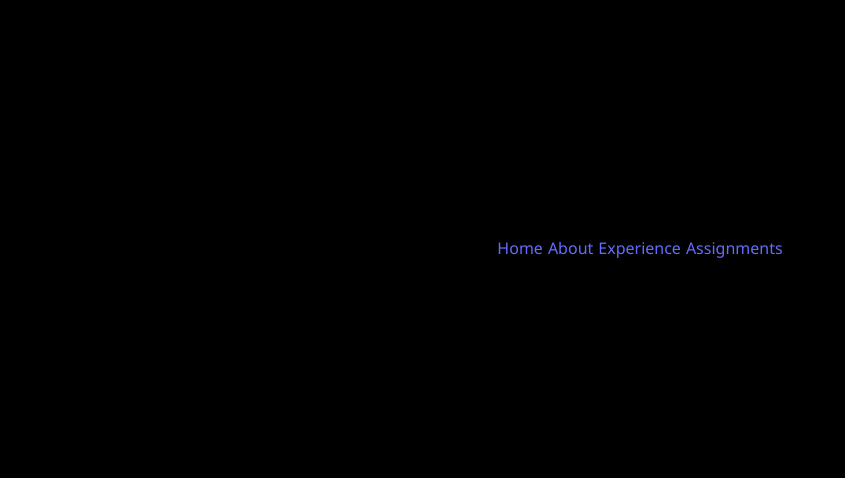
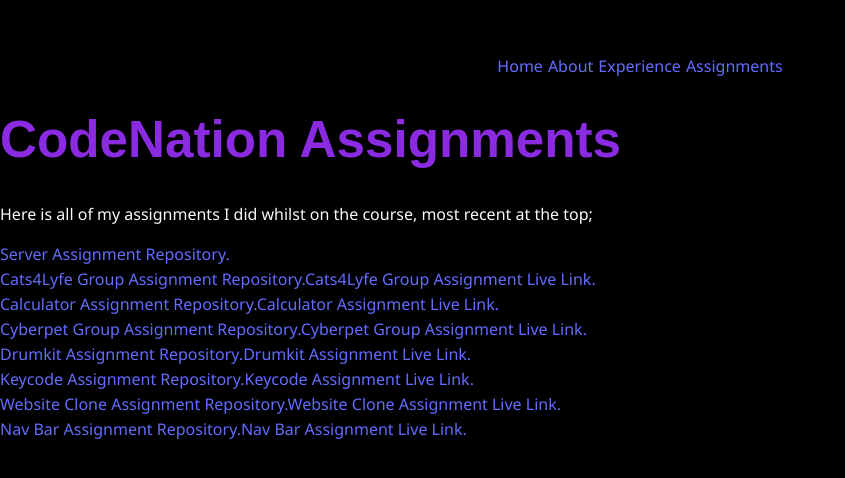
Before and after one commit to Kyle-Lawrenson/Portfolio-v2, a React (Vite) app: page /assignments in a window 1280 px wide. Shown: the part 152-630 px from the top of the page, without its empty margins (0-845 px from the left). Built offline with nearby package versions, Linux system fonts and the light colour scheme.

Commit message:
added assignment links into assignments.jsx

```diff
--- a/src/App.css
+++ b/src/App.css
@@ -10,6 +10,7 @@ body {
   justify-content: center;
   align-items: center;
   height: 100vh;
+  width: 100vw;
 }
 
 .navBar {
--- a/src/Pages/Assignments.jsx
+++ b/src/Pages/Assignments.jsx
@@ -1,6 +1,80 @@
 const Assignments = () => {
 
-    return
+    return (
+        <div>
+            <h1>CodeNation Assignments</h1>
+            <p>Here is all of my assignments I did whilst on the course, most recent at the top; </p>
+
+            <div>
+                <a href="https://github.com/Kyle-Lawrenson/server-assignment" target="_blank">
+                Server Assignment Repository.
+                </a>
+            </div>
+
+            <div>
+                <a href="https://github.com/markh-codenation/Cats4Lyfe" target="_blank">
+                Cats4Lyfe Group Assignment Repository.
+                </a>
+                <a href="https://cats4lyfe.netlify.app/" target="_blank">
+                Cats4Lyfe Group Assignment Live Link.
+                </a>
+            </div>
+
+            <div>
+                <a href="https://github.com/Kyle-Lawrenson/calculator" target="_blank">
+                Calculator Assignment Repository.
+                </a>
+                <a href="https://kyle-lawrenson.github.io/calculator/" target="_blank">
+                Calculator Assignment Live Link.
+                </a>
+            </div>
+
+            <div>
+                <a href="https://github.com/Kyle-Lawrenson/cyberpet" target="_blank">
+                Cyberpet Group Assignment Repository.
+                </a>
+                <a href="https://kyle-lawrenson.github.io/cyberpet/" target="_blank">
+                Cyberpet Group Assignment Live Link.
+                </a>
+            </div>
+
+            <div>
+                <a href="https://github.com/Kyle-Lawrenson/DrumkitChallenge" target="_blank">
+                Drumkit Assignment Repository.
+                </a>
+                <a href="https://kyle-lawrenson.github.io/DrumkitChallenge/" target="_blank">
+                Drumkit Assignment Live Link.
+                </a>
+            </div>
+
+            <div>
+                <a href="https://github.com/Kyle-Lawrenson/keyCodeChallenge" target="_blank">
+                Keycode Assignment Repository.
+                </a>
+                <a href="https://kyle-lawrenson.github.io/keyCodeChallenge/" target="_blank">
+                Keycode Assignment Live Link.
+                </a>
+            </div>
+
+            <div>
+                <a href="https://github.com/Kyle-Lawrenson/website_clone_assignment" target="_blank">
+                Website Clone Assignment Repository.
+                </a>
+                <a href="https://kyle-lawrenson.github.io/website_clone_assignment/" target="_blank">
+                Website Clone Assignment Live Link.
+                </a>
+            </div>
+
+            <div>
+                <a href="https://github.com/Kyle-Lawrenson/flexboxNavBarChallenge" target="_blank">
+                Nav Bar Assignment Repository.
+                </a>
+                <a href="https://kyle-lawrenson.github.io/flexboxNavBarChallenge/" target="_blank">
+                Nav Bar Assignment Live Link.
+                </a>
+            </div>
+        </div>
+    )
 }
 
 export default Assignments;
--- a/src/Pages/Experience.jsx
+++ b/src/Pages/Experience.jsx
@@ -4,9 +4,9 @@ const Experience = () => {
 
     return (
         <div>
-            <h2>My experience</h2>
+            <h1>My experience</h1>
 
-<p>In college i learnt how to use; </p>
+<p>In college I learnt how to use the following software; </p>
 
 <div class="knowledge">
 
@@ -14,8 +14,7 @@ const Experience = () => {
 
         <h3>MAYA</h3> <a
             href="https://www.autodesk.co.uk/products/maya/overview?us_oa=dotcom-us&us_si=6d256227-35ee-40f8-91ef-1cf9b86f3370&us_pt=MAYAUL&us_at=Maya&term=1-YEAR&tab=subscription&plc=MAYA"
-            target="_blank"> <img className="logo" src={IMAGES.image1} alt="MAYA Logo"/>  </a>
-{/* width=70 length="70" */}
+            target="_blank"> <img className="logo" src={IMAGES.image1} alt="MAYA Logo"/></a>
     </div>
 
     <div class="photoshop">
@@ -23,14 +22,12 @@ const Experience = () => {
         <h3>Photoshop</h3> <a
             href="https://www.adobe.com/uk/products/photoshop/landpa.html?gclid=CjwKCAjw1emzBhB8EiwAHwZZxQAHq7I5GSYK8djZYX8Who6GUj8fqaim_kwKitFyNUIokcDrjFctTBoCQk8QAvD_BwE&mv=search&mv=search&mv2=paidsearch&sdid=2XBSBWBF&ef_id=CjwKCAjw1emzBhB8EiwAHwZZxQAHq7I5GSYK8djZYX8Who6GUj8fqaim_kwKitFyNUIokcDrjFctTBoCQk8QAvD_BwE:G:s&s_kwcid=AL!3085!3!441664377297!e!!g!!photoshop!1422700211!58647953511&gad_source=1"
             target="_blank"><img className="logo" src={IMAGES.image2} alt="Photoshop Logo" /></a>
-            {/* width=70 length="70" */}
 
     </div>
 
     <div class="ue4">
 
-        <h3>Unreal Engine 4</h3> <a href="https://www.unrealengine.com/en-US" target="_blank"><img className="logo02" src={IMAGES.image3} alt="Unreal Engine 4 logo" /> </a>
-{/* width=90 length="90" */}
+        <h3>Unreal Engine 4</h3> <a href="https://www.unrealengine.com/en-US" target="_blank"><img className="logo02" src={IMAGES.image3} alt="Unreal Engine 4 logo" /></a>
     </div>
 
 </div>
@@ -43,9 +40,6 @@ const Experience = () => {
         Photoshop. I had to pick a theme and I chose horror.</p>
 
         <img className="sdat-img" src={IMAGES.image4} />
-
-
-
 </div>
         </div>
     )
```
